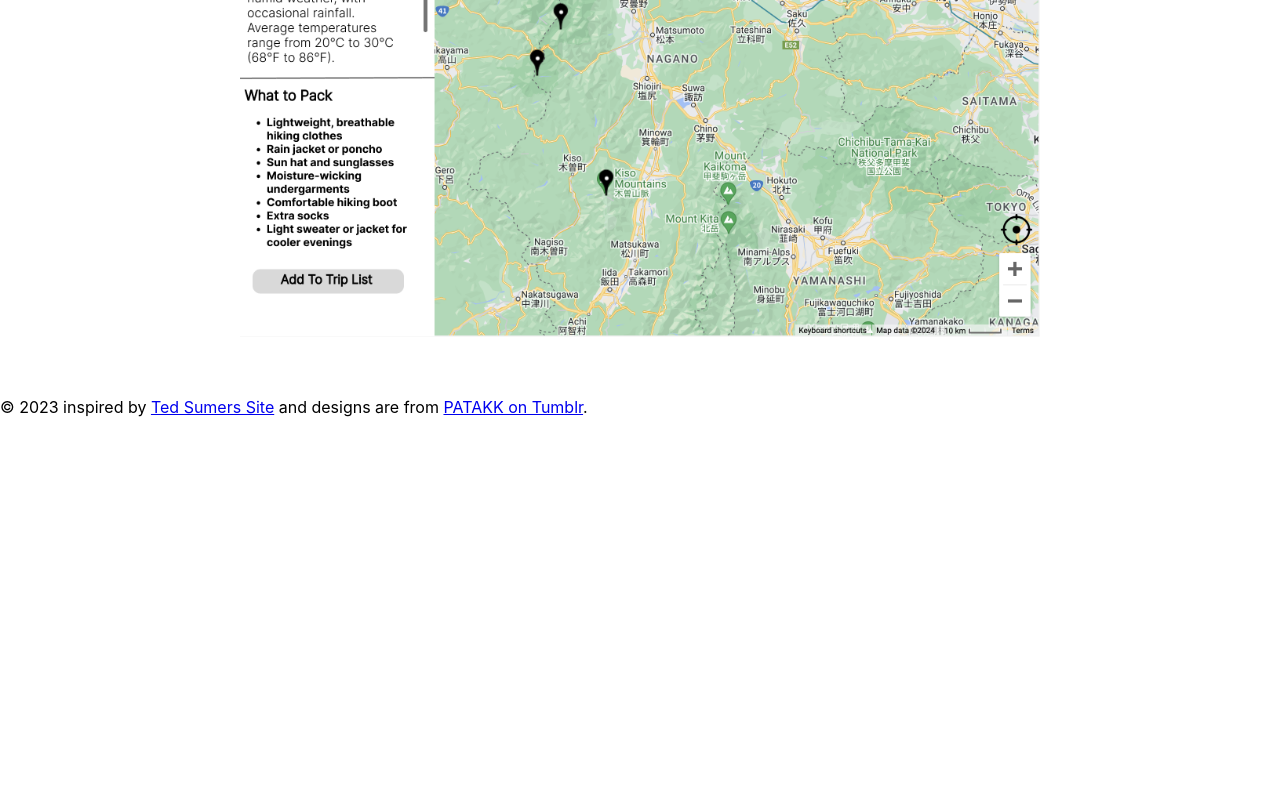
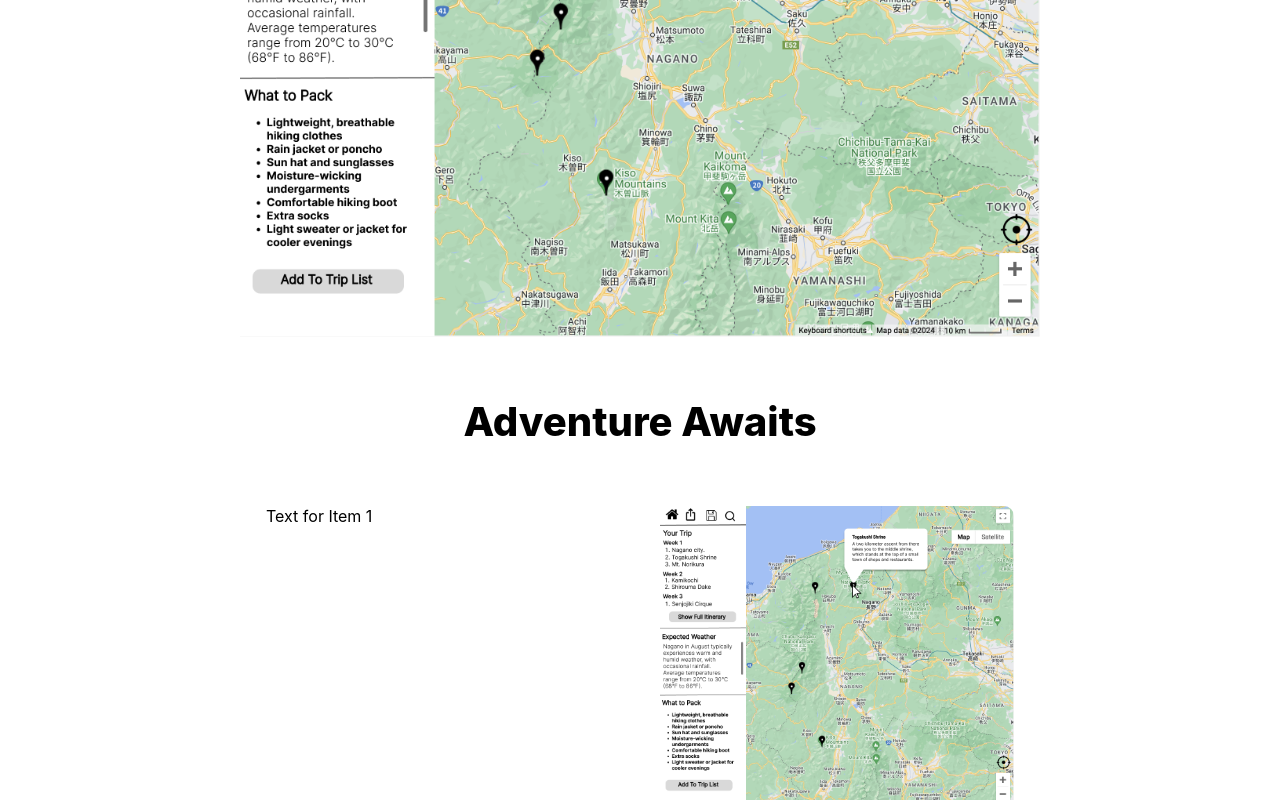
Before and after one commit to jaslevy/TrekAI, a React (Create React App) app in the folder client/: page / in a window 1280 px wide. Shown: the part 2000-2800 px from the top of the page. Before the commit the page ends 2417 px from the top, so only its background shows below. Built offline with nearby package versions, Linux system fonts and the light colour scheme; no server answers.

Commit message:
adventure awaits subtitle added

```diff
--- a/client/src/pages/landing.js
+++ b/client/src/pages/landing.js
@@ -74,7 +74,7 @@ function Landing() {
             </div>
             <div className="catchphrase"> Your trail, {catchphrase}</div>
             <div className="img1-container">
-                <img src={img1} alt="" />
+                <img src={img1} alt="backdrop" />
                 <div className="overlay-text">Embark on unforgettable journeys with TrekAI: your personal guide to the world's most breathtaking trails, customized to fit your budget and hiking dreams. Where your next adventure awaits, tailored just for you.</div>
                 <div className="button-container">
                     <button className="button-style">Log in</button>
@@ -108,7 +108,14 @@ function Landing() {
             </div>
             <div className="subtitles">Interact With Your Itinerary</div>
             <div className="map-container">
-                <img src={map} alt="TREKAI LOGO" width="800" height="auto" />
+                <img src={map} alt="TREKAI MAP" width="800" height="auto" />
+            </div>
+            <div className="subtitles">Adventure Awaits</div>
+            <div className="grid-container">
+                <div className="grid-item text-item">Text for Item 1</div>
+                <div className="grid-item photo-item"><img src={map} alt="Description 1" /></div>
+                <div className="grid-item photo-item"><img src={map} alt="Description 2" /></div>
+                <div className="grid-item text-item">Text for Item 2</div>
             </div>
         </body>
     );
--- a/client/src/styles/landing.css
+++ b/client/src/styles/landing.css
@@ -191,3 +191,26 @@
     justify-content: center; /* Center horizontally */
     align-items: center;     /* Center vertically */
 }
+
+.grid-container {
+    display: grid;
+    grid-template-columns: 1fr 1fr; /* Two columns of equal width */
+    grid-template-rows: auto auto; /* Two rows, height set automatically based on content */
+    gap: 20px; /* Space between grid items */
+    padding-left: 20%;
+    padding-right: 20%;
+}
+
+.grid-item {
+    padding: 10px; /* Padding inside each grid item */
+}
+
+.text-item {
+    /* Additional styling for text items if needed */
+}
+
+.photo-item img {
+    width: 100%; /* Make images fill their container */
+    height: auto; /* Maintain aspect ratio */
+    border-radius: 10px; /* Optional: rounded corners for images */
+}
```
